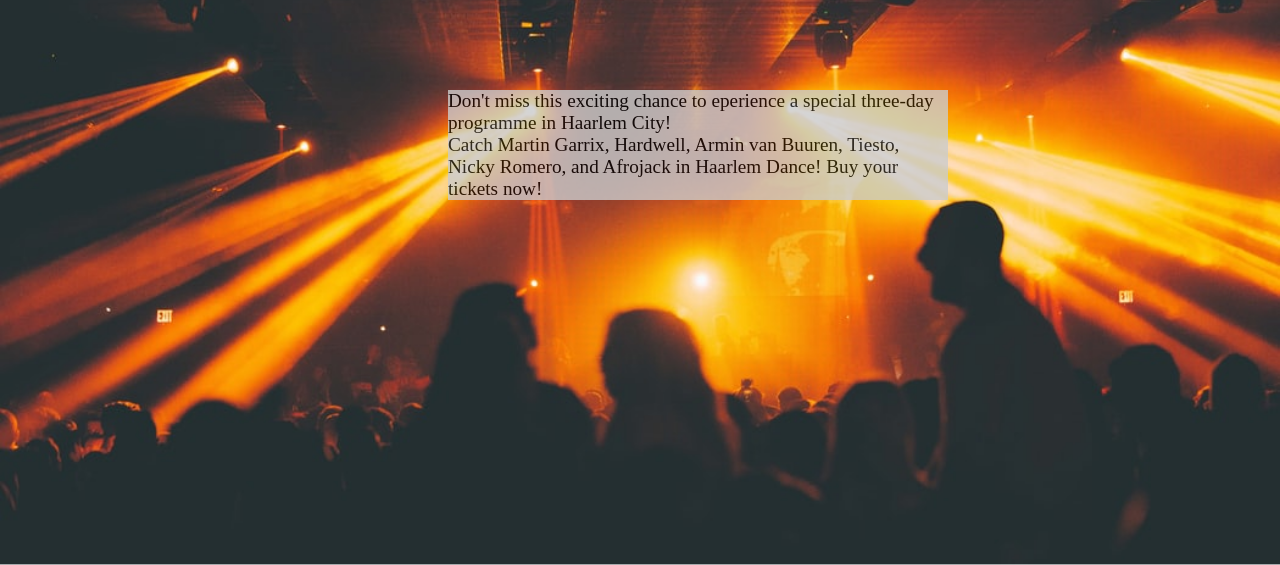
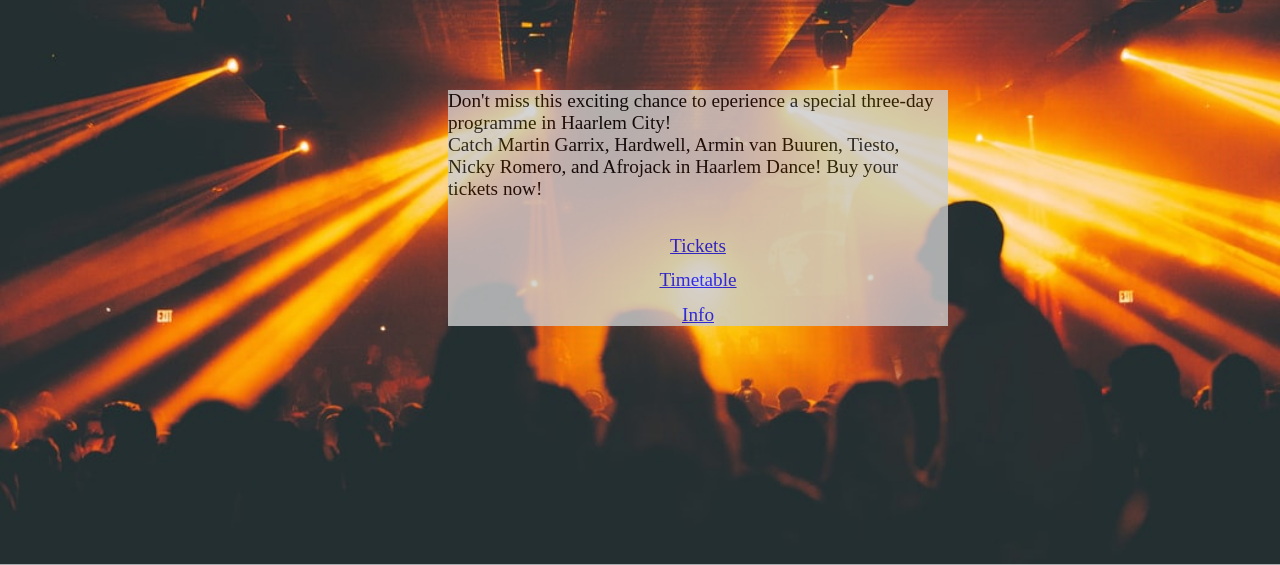
Before and after one commit to prinsalvino/HaarlemFestival, a PHP site: page /DanceHomepg.php in a window 1280 px wide. Shown: the part 182-747 px from the top of the page. Run offline with PHP 8.4, Linux system fonts and the light colour scheme.

Commit message:
Css dance homepage

```diff
--- a/DanceHomepg.php
+++ b/DanceHomepg.php
@@ -17,6 +17,26 @@ session_start();
     a special three-day programme in Haarlem City!
 </br> Catch Martin Garrix, Hardwell, Armin van Buuren, Tiesto, Nicky Romero,
     and Afrojack in Haarlem Dance! Buy your tickets now! </br>
+    <brr> </br>
+    <div class="danceHomeRow">
+  <a class="DanceTickets" href="DanceTicket3Days.php">
+  <div class="danceHomeColumn" style=" text-align: center; margin-top:1vw">
+    Tickets
+  </div>
+  </a>
+
+  <a class="DanceTimetable" href="DanceTicketFriday.php">
+  <div class="danceHomeColumn" style=" text-align: center;margin-top:1vw">
+    Timetable
+  </div>
+  </a>
+
+  <a class="DanceInfo" href="DanceTicketSaturday.php">
+  <div class="danceHomeColumn" style=" text-align: center; margin-top:1vw">
+    Info
+  </div>
+  </a>
+    </div>
 </div>
 
 <?php include "footer.php";?>
--- a/css/dancestylesheet.css
+++ b/css/dancestylesheet.css
@@ -21,6 +21,29 @@
     align-content:center;
     opacity: 0.8;
 }
+
+.danceColumn{
+    float: left;
+    width: 20.5%;
+    background-color: #ccc;
+    border-top-left-radius: 25px;
+    border-top-right-radius: 25px;
+    border-bottom-right-radius: 25px;
+    border-bottom-left-radius: 25px;
+    margin: 2vw;
+    color:#000000;
+    border-style: solid;
+    border-color: #000000;
+}
+
+
+
+.danceRow:after {
+    content: "";
+    display: table;
+    clear: both;
+}
+
 
 .danceTicketColumn{
     float: left;
```
